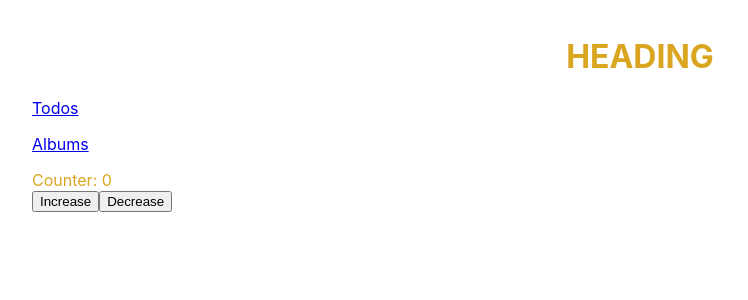
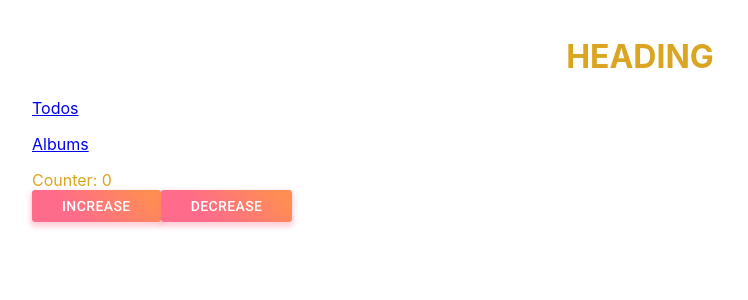
Before and after one commit to paulnguyen-mn/learn-reactjs, a React (Create React App) app: page / in a window 1280 px wide. Shown: the top 300 px of the page, without its empty margins (0-748 px from the left). Built offline with nearby package versions, Linux system fonts and the light colour scheme; no server answers.

Commit message:
Using material ui styles

```diff
--- a/src/features/Counter/index.jsx
+++ b/src/features/Counter/index.jsx
@@ -1,11 +1,26 @@
+import Button from '@material-ui/core/Button';
+import { makeStyles } from '@material-ui/core/styles';
 import React from 'react';
 import { useDispatch, useSelector } from 'react-redux';
 import { decrease, increase } from './counterSlice';
 import styles from './styles.module.css';
 
+const useStyles = makeStyles({
+  root: {
+    background: 'linear-gradient(45deg, #FE6B8B 30%, #FF8E53 90%)',
+    border: 0,
+    borderRadius: 3,
+    boxShadow: '0 3px 5px 2px rgba(255, 105, 135, .3)',
+    color: 'white',
+    height: 32,
+    padding: '0 30px',
+  },
+});
+
 CounterFeature.propTypes = {};
 
 function CounterFeature(props) {
+  const classes = useStyles();
   const dispatch = useDispatch();
   const count = useSelector((state) => state.count);
 
@@ -23,8 +38,13 @@
     <div className={styles.count}>
       Counter: {count}
       <div>
-        <button onClick={handleIncreaseClick}>Increase</button>
-        <button onClick={handleDecreaseClick}>Decrease</button>
+        <Button className={classes.root} onClick={handleIncreaseClick}>
+          Increase
+        </Button>
+
+        <Button className={classes.root} onClick={handleDecreaseClick}>
+          Decrease
+        </Button>
       </div>
     </div>
   );
```
